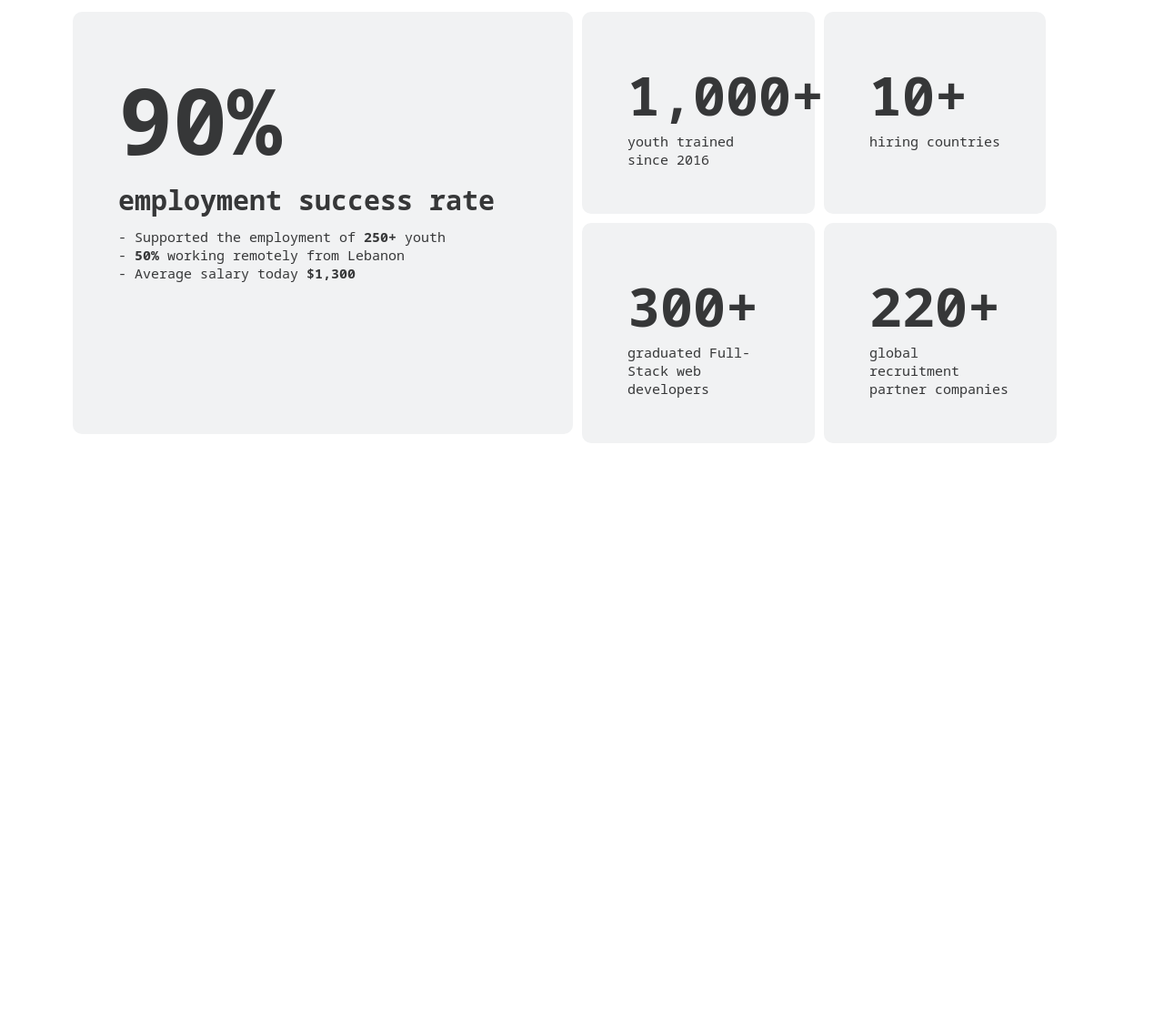
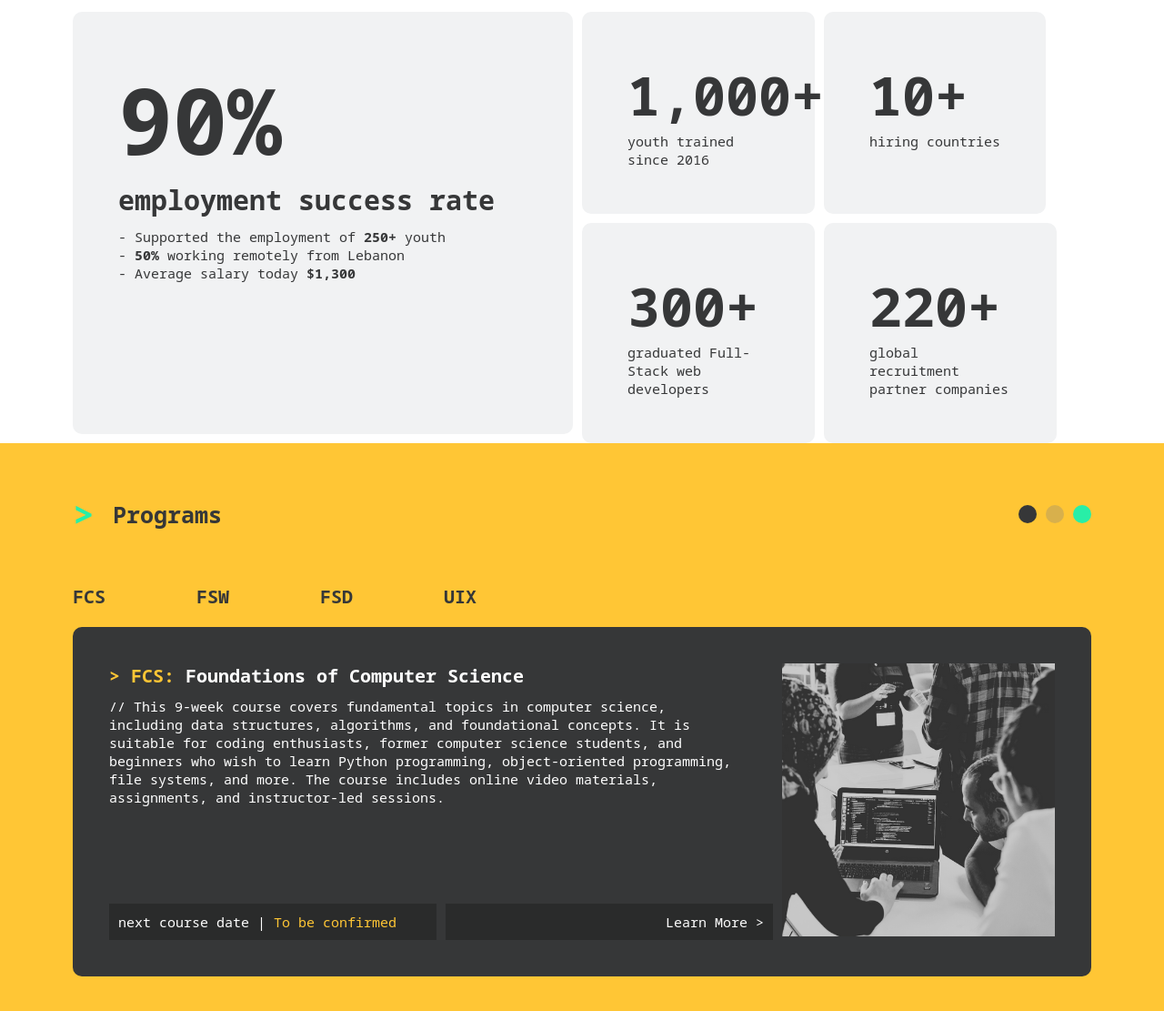
Before and after one commit to Ahmad-Rammall/SEF-Clone, a plain HTML site: page index.html in a window 1280 px wide. Shown: the part 1992-3103 px from the top of the page at 91% size. Before the commit the page ends 2479 px from the top, so only its background shows below. Drawn offline with Linux system fonts and the light colour scheme.

Commit message:
Add Programs Section

```diff
--- a/index.html
+++ b/index.html
@@ -122,6 +122,64 @@
       </div>
     </div>
 
+    <!-- PROGRAMS SECTION -->
+
+    <div class="programs-section">
+      <div class="section-header">
+        <div class="section-header-left">
+          <span class="arrow">></span>
+          <div class="hello-world">Programs</div>
+        </div>
+        <div class="dots">
+          <div class="dot black-dot"></div>
+          <div class="dot gray-dot"></div>
+          <div class="dot green-dot"></div>
+        </div>
+      </div>
+
+      <div class="programs-container">
+        <div class="programs-filters">
+          <div class="filter fcs">FCS</div>
+          <div class="filter fsw">FSW</div>
+          <div class="filter fsd">FSD</div>
+          <div class="filter uix">UIX</div>
+        </div>
+
+        <div class="program-details">
+          <div class="details-wrapper">
+            <div class="prog-details-left">
+              <div class="top-wrapper">
+                <div class="prog-title">
+                  <span class="colored-text">> FCS: </span>Foundations of
+                  Computer Science
+                </div>
+                <div class="prog-desc">
+                  // This 9-week course covers fundamental topics in computer
+                  science, including data structures, algorithms, and
+                  foundational concepts. It is suitable for coding enthusiasts,
+                  former computer science students, and beginners who wish to
+                  learn Python programming, object-oriented programming, file
+                  systems, and more. The course includes online video materials,
+                  assignments, and instructor-led sessions.
+                </div>
+              </div>
+
+              <div class="prog-btns">
+                <div class="prog-btn">
+                  next course date |
+                  <span class="colored-text">To be confirmed</span>
+                </div>
+                <div class="prog-btn learn-more">Learn More ></div>
+              </div>
+            </div>
+            <div>
+              <img class="prog-img" src="./assets/fcs.png" alt="" />
+            </div>
+          </div>
+        </div>
+      </div>
+    </div>
+
     <script
       src="https://kit.fontawesome.com/f9be4b839e.js"
       crossorigin="anonymous"
--- a/styles/styles.css
+++ b/styles/styles.css
@@ -257,8 +257,86 @@ iframe {
   max-width: 50%;
 }
 
-.milestone-row{
-    display: flex;
-    gap: 10px;
-    margin-top: 10px;
+.milestone-row {
+  display: flex;
+  gap: 10px;
+  margin-top: 10px;
 }
+
+/* Programs Section */
+
+.programs-section {
+  background-color: #ffc635;
+  height: 100vh;
+}
+
+.programs-container {
+  padding-left: 80px;
+}
+
+.programs-filters {
+  display: flex;
+  justify-content: flex-start;
+  gap: 100px;
+  font-size: 20px;
+  color: #363738;
+  font-weight: 900;
+  margin-bottom: 20px;
+}
+
+.filter{
+    cursor: pointer;
+}
+
+.program-details {
+  background-color: #363738;
+  border-radius: 10px;
+  margin-right: 80px;
+  padding: 40px;
+}
+
+.prog-title {
+  font-size: 20px;
+  font-weight: 800;
+  margin-bottom: 10px;
+}
+
+.prog-desc {
+  font-weight: 500;
+  padding-right: 50px;
+}
+
+.colored-text {
+  color: #ffc635;
+}
+
+.prog-details-left {
+  display: flex;
+  flex-direction: column;
+  justify-content: space-between;
+}
+
+.details-wrapper {
+  display: flex;
+}
+
+.prog-btns {
+  margin-top: 50px;
+  display: flex;
+  width: 100%;
+}
+
+.prog-btn {
+  flex: 1;
+  background-color: rgba(0, 0, 0, 0.226);
+  padding: 10px;
+  margin-right: 10px;
+}
+
+.learn-more{
+    text-align: right;
+}
+
+.prog-img {
+  width: 300px;
+}
```
